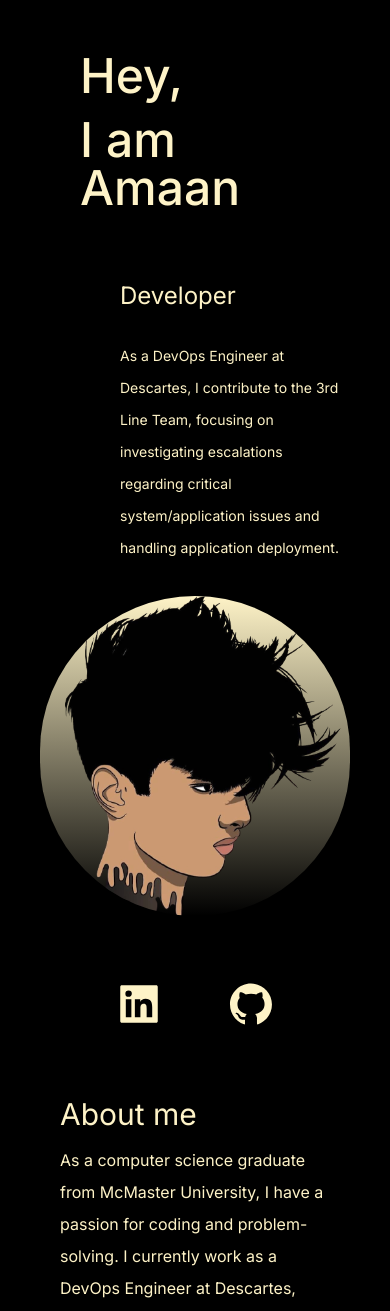
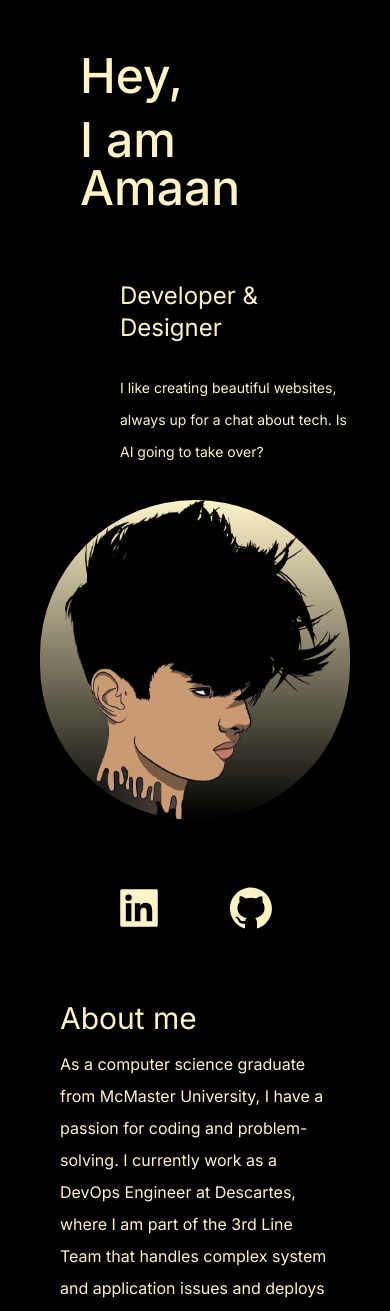
Before and after one commit to khana251/Portfolio, a Next.js app: page / in a window 390 px wide. Shown: the top 1311 px of the page. Built offline with nearby package versions, Linux system fonts and the light colour scheme.

Commit message:
Make minor visual changes

```diff
--- a/app/page.js
+++ b/app/page.js
@@ -46,9 +46,9 @@ export default function Home() {
               transition={{duration: 0.8}}
               className='w-full md:w-1/2'>
               <div className='pl-20 py-3'>
-                <h3 className='text-amber-100 text-2xl py-2 md:text-3xl'>Developer</h3>
+                <h3 className='text-amber-100 text-2xl py-2 md:text-3xl'>Developer & Designer</h3>
                 <p className='text-sm py-5 leading-8 text-amber-100 md:text-xl max-w-2xl'>
-                  As a DevOps Engineer at Descartes, I contribute to the 3rd Line Team, focusing on investigating escalations regarding critical system/application issues and handling application deployment.
+                  I like creating beautiful websites, always up for a chat about tech. Is AI going to take over?
                 </p>
               </div>
             </motion.div>
@@ -65,15 +65,12 @@ export default function Home() {
             </motion.div>
           </div>
 
-          <div className='flex flex-wrap'>
-
-
-          </div>
-          <div className='text-5xl flex justify-center gap-16 py-16 text-amber-100'>
-                <motion.ul
+          <motion.div
           initial={{opacity: 0}}
           animate={{opacity: 1}}
           transition={{duration: 0.8}}
+          className='text-5xl gap-16 py-16 text-amber-100 flex justify-center items-center'>
+            <motion.ul
               className='flex justify-center gap-16'>
               <motion.li whileHover={{ scale: 1.2 }}>
                 <a href="https://www.linkedin.com/in/amaan-a-khan/">
@@ -86,7 +83,8 @@ export default function Home() {
                 </a>
               </motion.li>
             </motion.ul>
-              </div>
+          </motion.div>
+
 
         </section>
         {/* Second page */}
```
Lines whose indentation alone changed are shown as unchanged.
